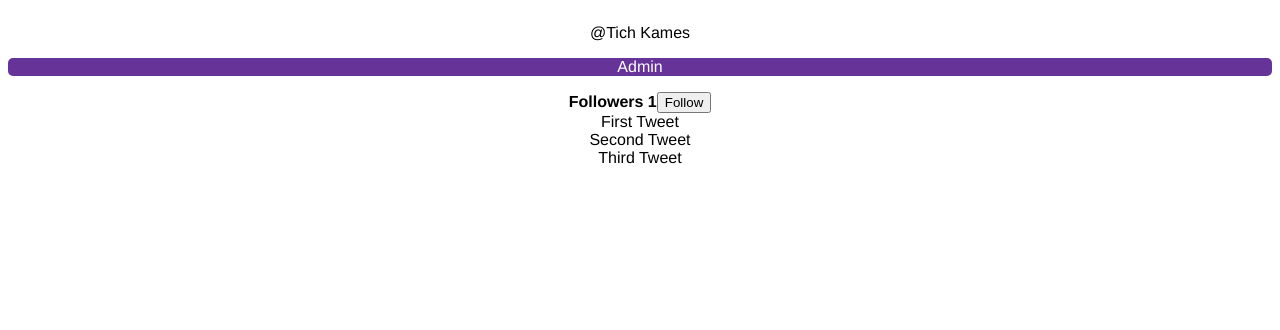
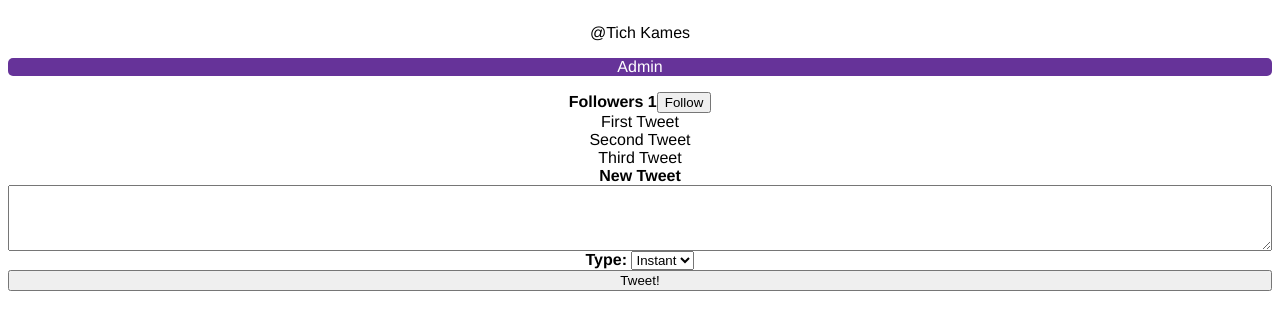
Before and after one commit to tichkames/vue-playground, a Vue app: page / in a window 1280 px wide. Shown: the top 330 px of the page. Built offline with nearby package versions, Linux system fonts and the light colour scheme.

Commit message:
form elements

```diff
--- a/src/components/TweetItem.vue
+++ b/src/components/TweetItem.vue
@@ -6,7 +6,7 @@
 
 <script>
 export default {
-  name: 'App',
+  name: 'TweetItem',
     props: {
         username: {
             type: String,
--- a/src/components/UserProfile.vue
+++ b/src/components/UserProfile.vue
@@ -10,15 +10,38 @@
             :tweet="tweet"
             @favourite="toggleFavourite" />
     </div>
+    <form class="tweet-form" @submit.prevent="createNewTweet">
+        <label for="newTweet"><strong>New Tweet</strong></label>
+        <textarea id="newTweet" rows="4" v-model="newTweet.content"></textarea>
+
+        <div>
+            <label for="newTweetType"><strong>Type: </strong></label>
+            <select id="newTweetType" v-model="newTweet.type">
+                <option
+                    :value="option.value"
+                    v-for="(option, index) in tweetTypes"
+                    :key="index" >
+                    {{ option.name }}
+                </option>
+            </select>
+        </div>
+        <button>Tweet!</button>
+    </form>
   </div>
 </template>
 
 <script>
 import TweetItem from "./TweetItem.vue"
+
 export default {
-    name: "App",
+    name: "UserProfile",
     data() {
         return {
+            newTweet: { type: 'instant', content: '' },
+            tweetTypes: [
+                { value: 'draft', name: 'Draft' },
+                { value: 'instant', name: 'Instant' }
+            ],
             followers: 0,
             user: {
                 id: 1,
@@ -45,6 +68,17 @@
         },
         toggleFavourite(id) {
             console.log('id', id)
+        },
+        createNewTweet() {
+            if(this.newTweet.content){
+                console.log('tweet type', this.newTweet.type)
+                console.log('tweet content', this.newTweet.content)
+                this.user.tweets.unshift({
+                    id: this.newTweet.content.length,
+                    content: this.newTweet.content
+                    }
+                )
+            }
         }
     },
     mounted() {
@@ -66,4 +100,9 @@
 color: white;
 border-radius: 5px;
 }
+
+.tweet-form {
+    display: flex;
+    flex-direction: column;
+}
 </style>
```
